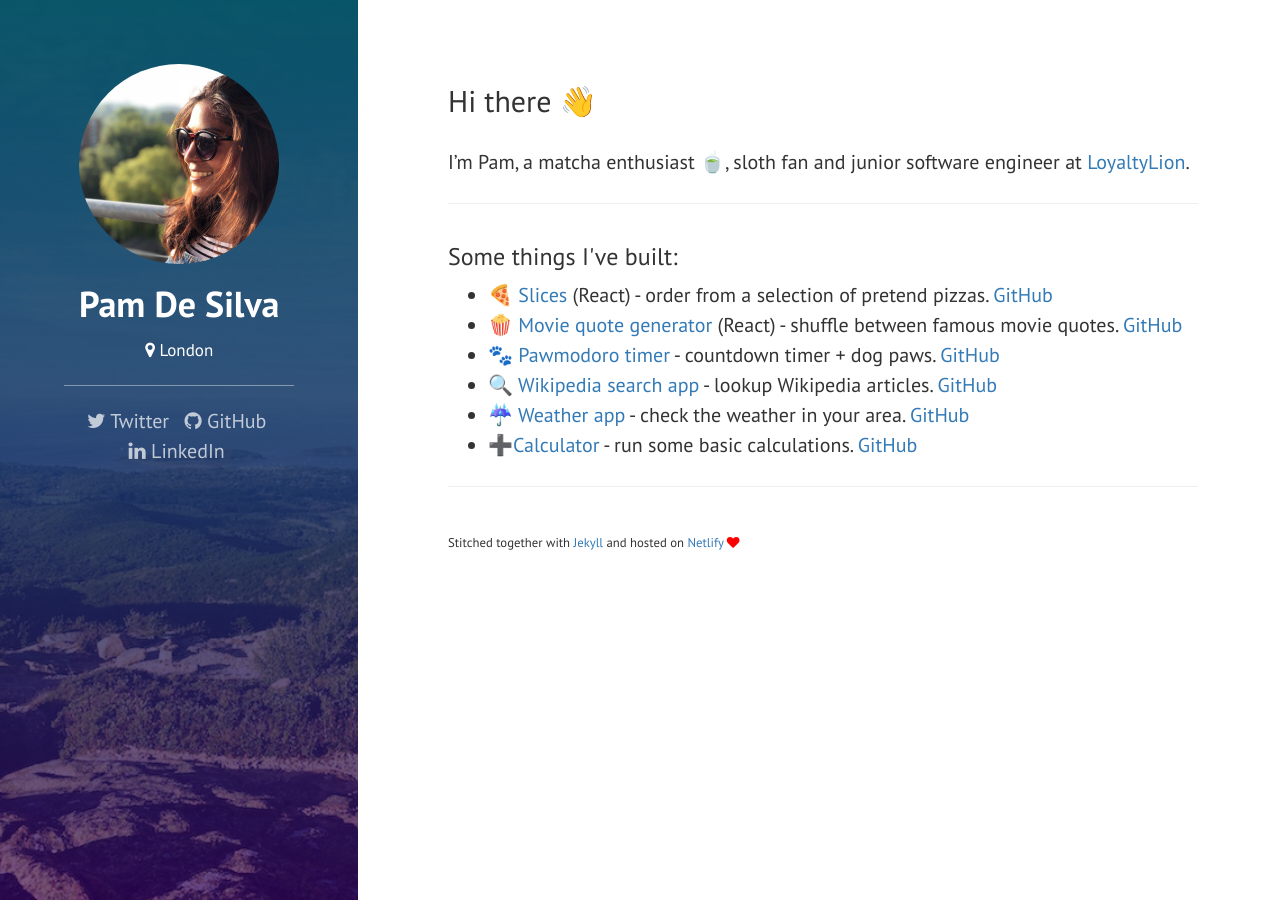
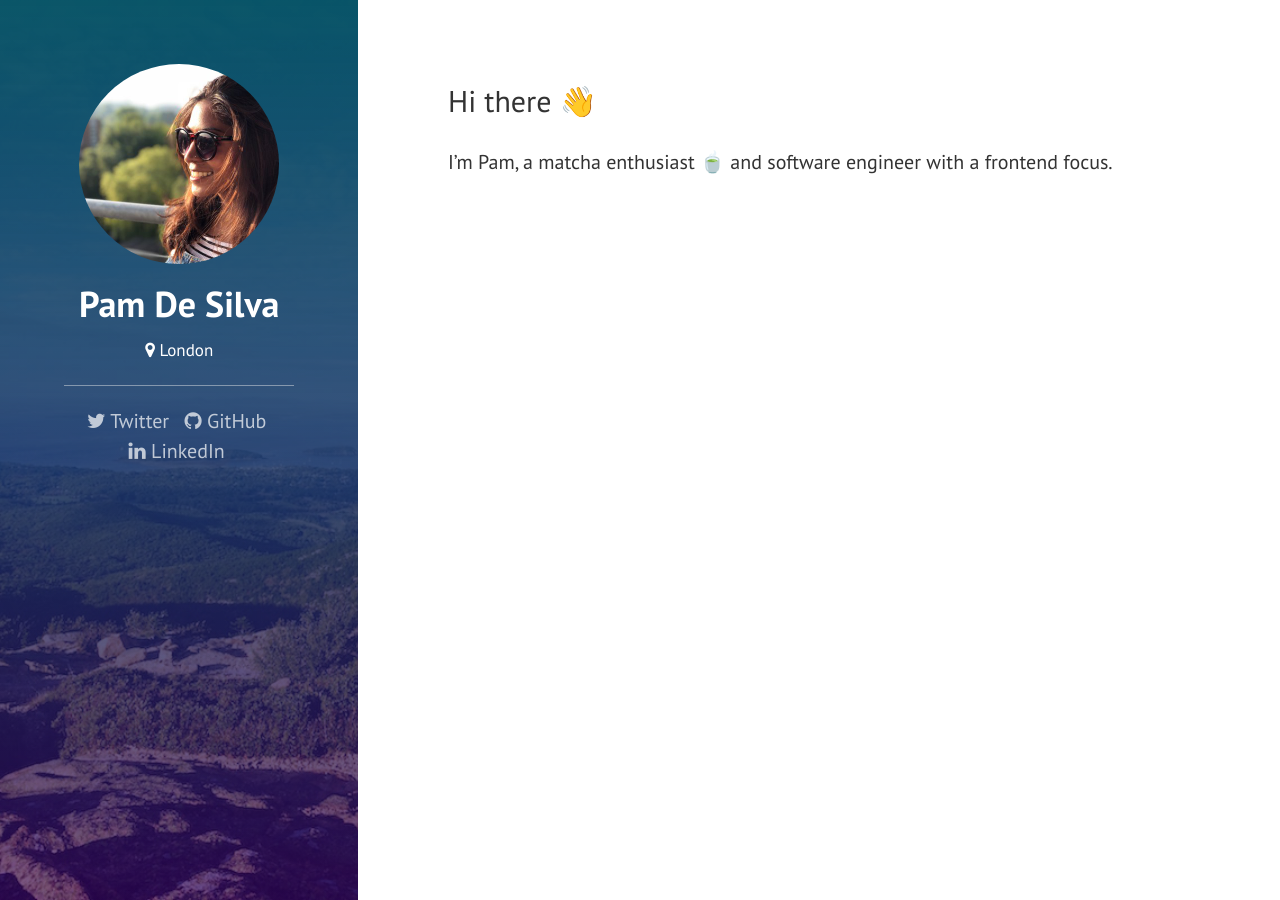
Before and after one commit to pamdesilva/personal-site, a Jekyll site: the page built from index.md, in a window 1280 px wide. Built offline with Jekyll 4.4.1, drawn with Linux system fonts in a browser that asks for light colours; nearby versions of some CDN libraries.

Commit message:
chore: update copy

```diff
--- a/_layouts/default.html
+++ b/_layouts/default.html
@@ -84,68 +84,6 @@
             <h2>Hi there 👋</h2>
             {{ content }}
           </section>
-
-          <hr />
-
-          <section>
-            <h3>Some things I've built:</h3>
-            <ul>
-              <li>
-                🍕 <a href="https://slices.pamela.io/">Slices</a> (React) -
-                order from a selection of pretend pizzas.
-                <a href="https://github.com/pamdesilva/pizza-app">GitHub</a>
-              </li>
-              <li>
-                🍿
-                <a href="https://moviequotes.pamela.io/"
-                  >Movie quote generator</a
-                >
-                (React) - shuffle between famous movie quotes.
-                <a href="https://github.com/pamdesilva/quote-machine-react"
-                  >GitHub</a
-                >
-              </li>
-              <li>
-                🐾 <a href="https://pawmodoro.pamela.io/">Pawmodoro timer</a> -
-                countdown timer + dog paws.
-                <a href="https://github.com/pamdesilva/fcc-pomodoro-timer/"
-                  >GitHub</a
-                >
-              </li>
-              <li>
-                🔍<a href="https://wikipedia.pamela.io/">
-                  Wikipedia search app</a
-                >
-                - lookup Wikipedia articles.
-                <a href="https://github.com/pamdesilva/fcc-wikipedia">GitHub</a>
-              </li>
-              <li>
-                ☔️ <a href="https://weather.pamela.io/">Weather app</a> - check
-                the weather in your area.
-                <a href="https://github.com/pamdesilva/fcc-weatherapp"
-                  >GitHub</a
-                >
-              </li>
-              <li>
-                ➕<a href="https://calculator.pamela.io/">Calculator</a> - run
-                some basic calculations.
-                <a href="https://github.com/pamdesilva/fcc-calculator"
-                  >GitHub</a
-                >
-              </li>
-            </ul>
-          </section>
-
-          <hr />
-
-          <footer>
-            <small
-              >Stitched together with
-              <a href="https://jekyllrb.com/">Jekyll</a> and hosted on
-              <a href="https://www.netlify.com/">
-                Netlify <i class="fa fa-heart"></i></a
-            ></small>
-          </footer>
         </div>
       </article>
     </div>
--- a/index.md
+++ b/index.md
@@ -2,4 +2,4 @@
 layout: default
 ---
 
-I'm Pam, a matcha enthusiast 🍵, sloth fan and junior software engineer at [LoyaltyLion](https://www.loyaltylion.com).
+I'm Pam, a matcha enthusiast 🍵 and software engineer with a frontend focus.
```
